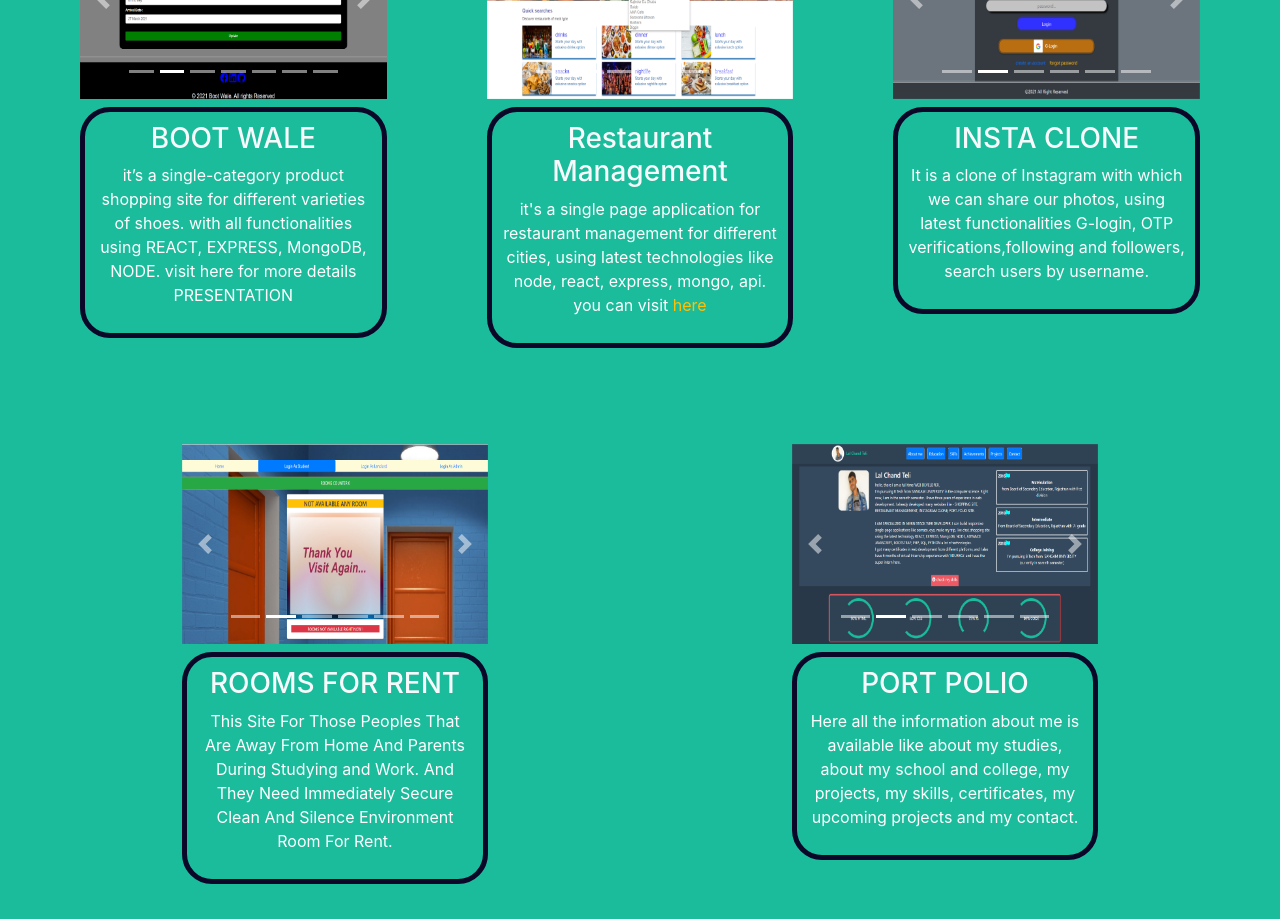
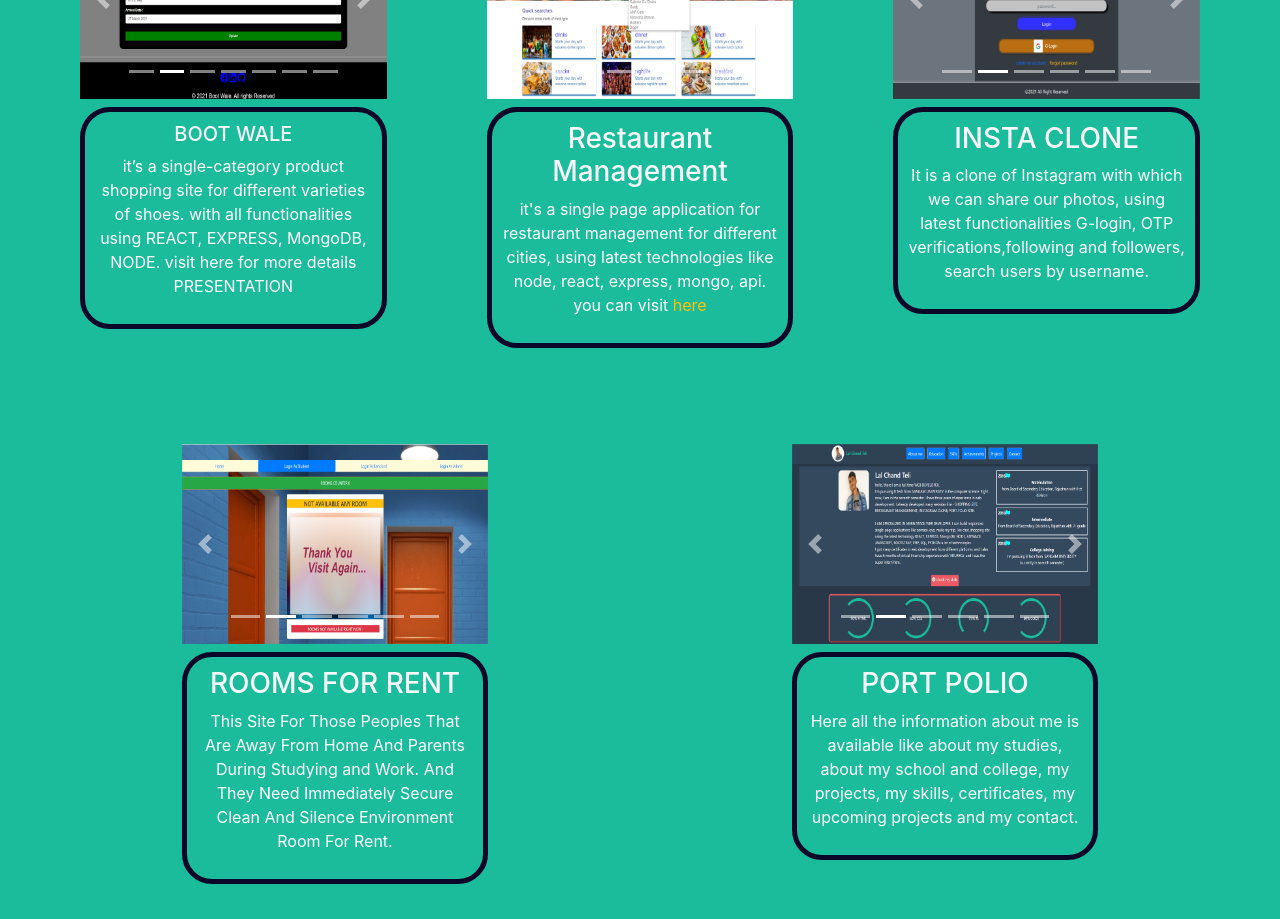
Before and after one commit to LALCHANDTELI/port_folio, a React (Create React App) app: page / in a window 1280 px wide. Shown: the part 4980-5899 px from the top of the page. Built offline with nearby package versions, Linux system fonts and the light colour scheme.

Commit message:
Update boot_wale.js

```diff
--- a/src/projects/boot_wale.js
+++ b/src/projects/boot_wale.js
@@ -83,7 +83,7 @@ export const boot_wale = () => {
         </a>
       </div>
       <div class="projects_details">
-       <a href="https://bootwale.herokuapp.com" target="_blank" className="text-light"> <h3>BOOT WALE</h3></a>
+       <a href="https://bootwale.herokuapp.com" target="_blank" className="text-light"> <h5>BOOT WALE</h5></a>
         <p>
         it’s a single-category product shopping site for different varieties of shoes.
         with all functionalities using REACT, EXPRESS, MongoDB, NODE. visit here for more details PRESENTATION
```
